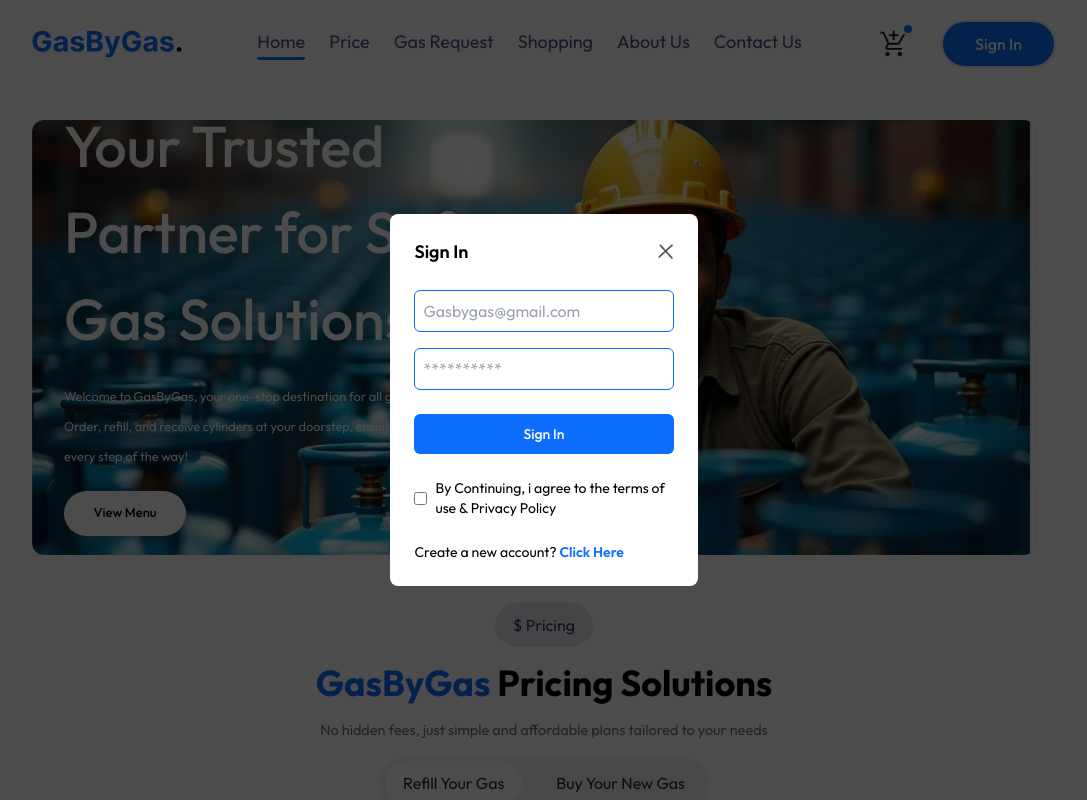
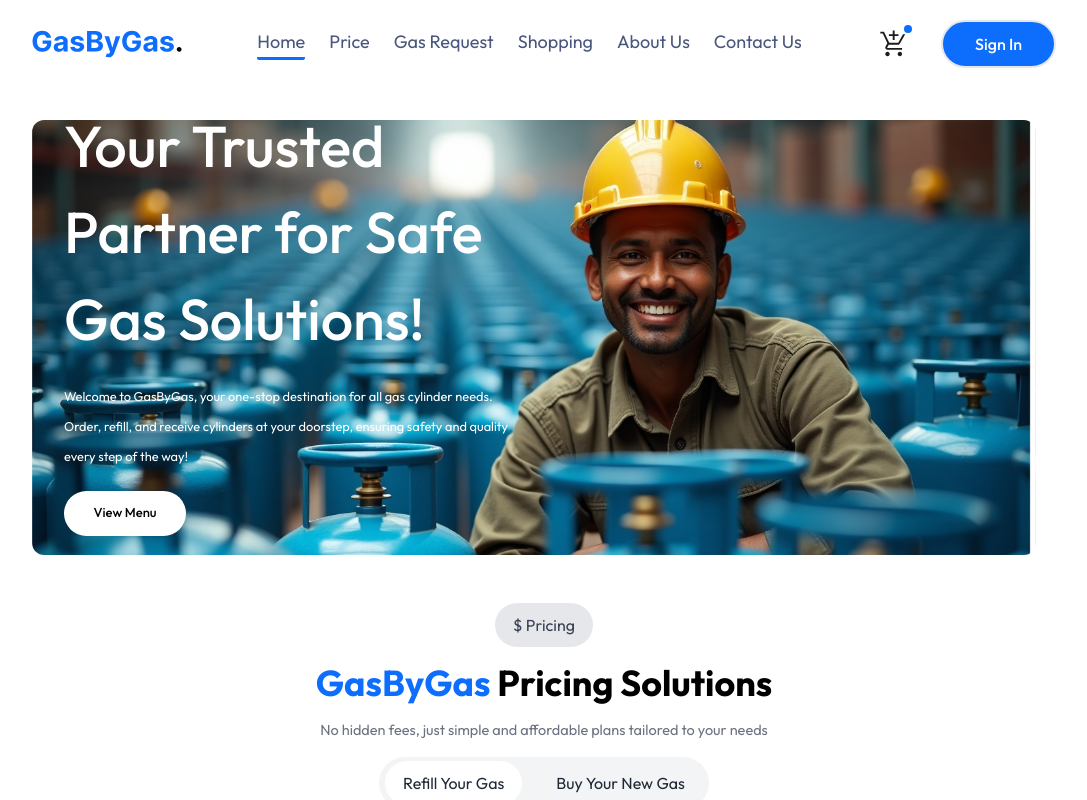
Before and after one commit to gasbygasplc/Supply-Chain-Management-for-Gas-By-Bas-PLC, a React (Vite) app in the folder frontend/: page / in a window 1280 px wide. Shown: the top 800 px of the page, without its empty margins (96-1183 px from the left). Built offline with nearby package versions, Linux system fonts and the light colour scheme; no server answers.

Commit message:
Add state management to conditionally render LoginPopUp component

```diff
--- a/frontend/src/App.jsx
+++ b/frontend/src/App.jsx
@@ -1,5 +1,5 @@
 
-import React from 'react'
+import React, { useState } from 'react'
 import { Route, Routes } from 'react-router-dom'
 import Home from './Pages/Home'
 import Navbar from './Components/Navbar'
@@ -9,11 +9,13 @@
 
 const App = () => {
 
+  const [showSignIn , setShowSignIn] = useState(false);
+
   return (
 
     <>
 
-      <LoginPopUp/>
+      {showSignIn ? <LoginPopUp /> : <></>}
 
       <div className='mx-4 sm:mx-[10%]'>
 
```
